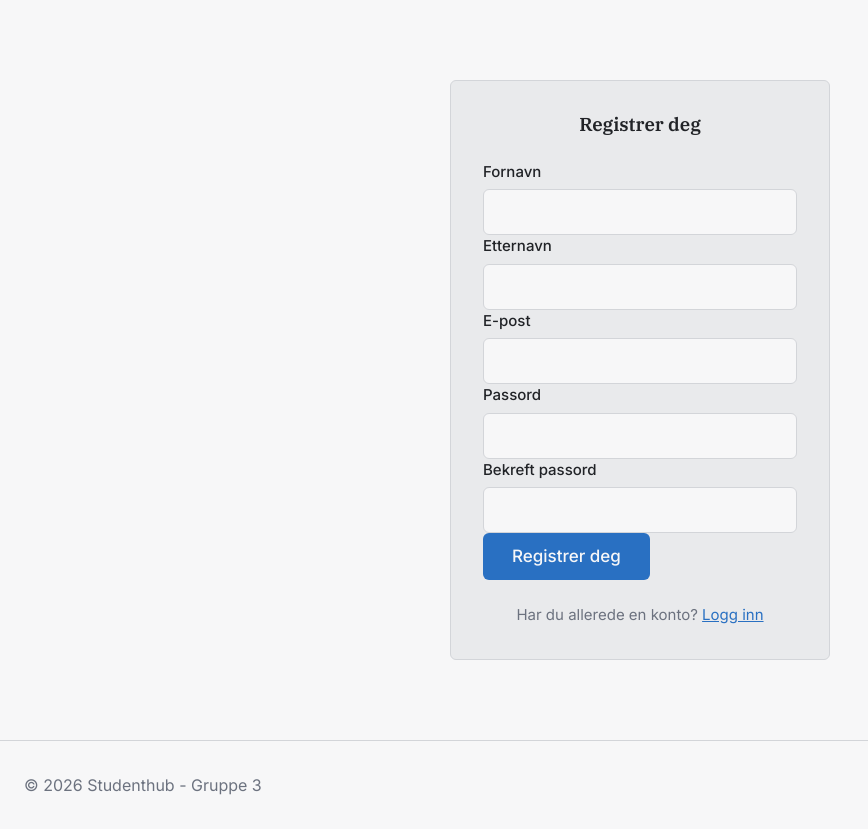
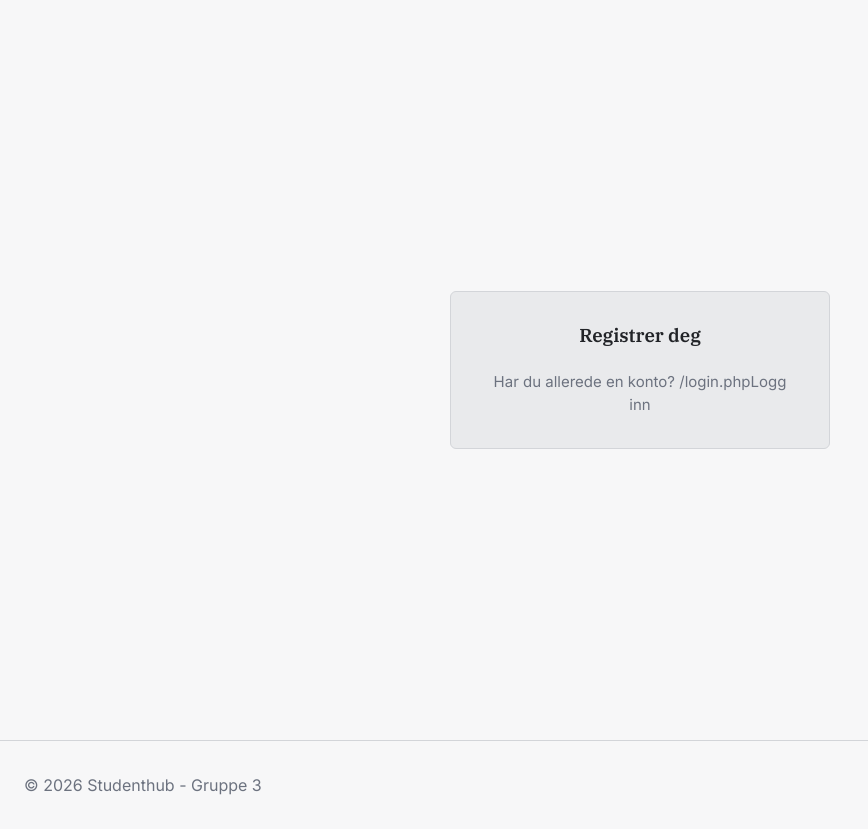
Before and after one commit to melon095/is-115-gruppe3-studenthub, a PHP site: page /registrer in a window 1280 px wide. Shown: the part 86-915 px from the top of the page, without its empty margins (0-868 px from the left). Run offline with PHP 8.4, Linux system fonts and the light colour scheme; data that the repository does not hold is empty.

Commit message:
Update registrer.tpl.php

```diff
--- a/pages/registrer.tpl.php
+++ b/pages/registrer.tpl.php
@@ -1,6 +1,10 @@
 <?php
 
 $feil = [];
+
+$fornavn = "";
+$etternavn = "";
+$epost = "";
 
 if ($_SERVER['REQUEST_METHOD'] === 'POST') {
     $input = filter_input_array(INPUT_POST, [
@@ -88,72 +92,10 @@ if ($_SERVER['REQUEST_METHOD'] === 'POST') {
         <?php endif; ?>
 
 
-            <div class="form-felt">
-                <label for="fornavn">Fornavn</label>
-                <input
-                    type="text"
-                    id="fornavn"
-                    name="fornavn"
-                    autocomplete="given-name"
-                    value="<?php echo htmlspecialchars($fornavn ?? ''); ?>"
-                    required
-                >
-            </div>
-
-            <div class="form-felt">
-                <label for="etternavn">Etternavn</label>
-                <input
-                    type="text"
-                    id="etternavn"
-                    name="etternavn"
-                    autocomplete="family-name"
-                    value="<?php echo htmlspecialchars($etternavn ?? ''); ?>"
-                    required
-                >
-            </div>
-
-            <div class="form-felt">
-                <label for="epost">E-post</label>
-                <input
-                    type="email"
-                    id="epost"
-                    name="epost"
-                    autocomplete="email"
-                    value="<?php echo htmlspecialchars($epost ?: ''); ?>"
-                    required
-                >
-            </div>
-
-            <div class="form-felt">
-                <label for="passord">Passord</label>
-                <input
-                    type="password"
-                    id="passord"
-                    name="passord"
-                    autocomplete="new-password"
-                    required
-                >
-            </div>
-
-            <div class="form-felt">
-                <label for="bekreft_passord">Bekreft passord</label>
-                <input
-                    type="password"
-                    id="bekreft_passord"
-                    name="bekreft_passord"
-                    autocomplete="new-password"
-                    required
-                >
-            </div>
-
-            <button type="submit" class="button button-primary button-lg">
-                Registrer deg
-            </button>
-        </form>
 
         <p class="auth-lenke">
             Har du allerede en konto?
-                <a href="<?php echo url('/login.php'); ?>">Logg inn</a>
+            <?php echo url('/login.php'); ?>Logg inn</a>
         </p>
     </section>
 </div>
```
